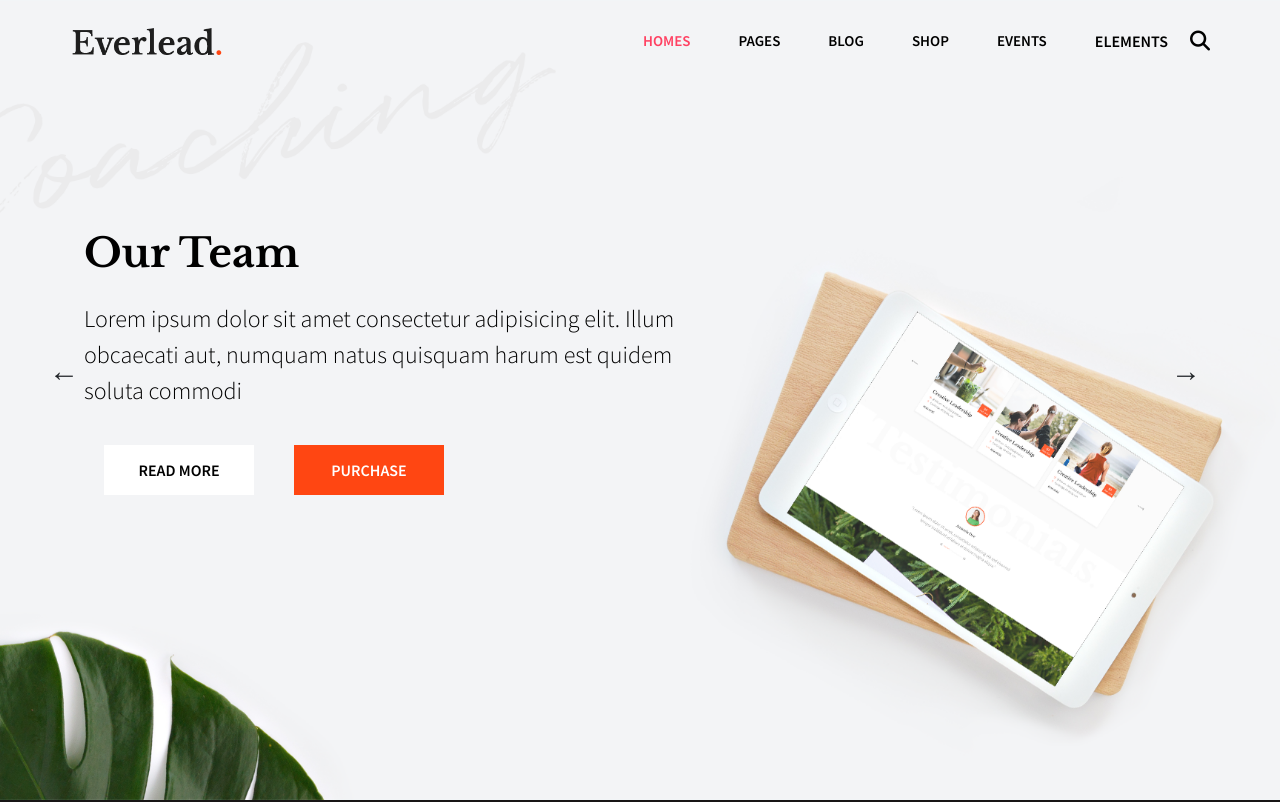
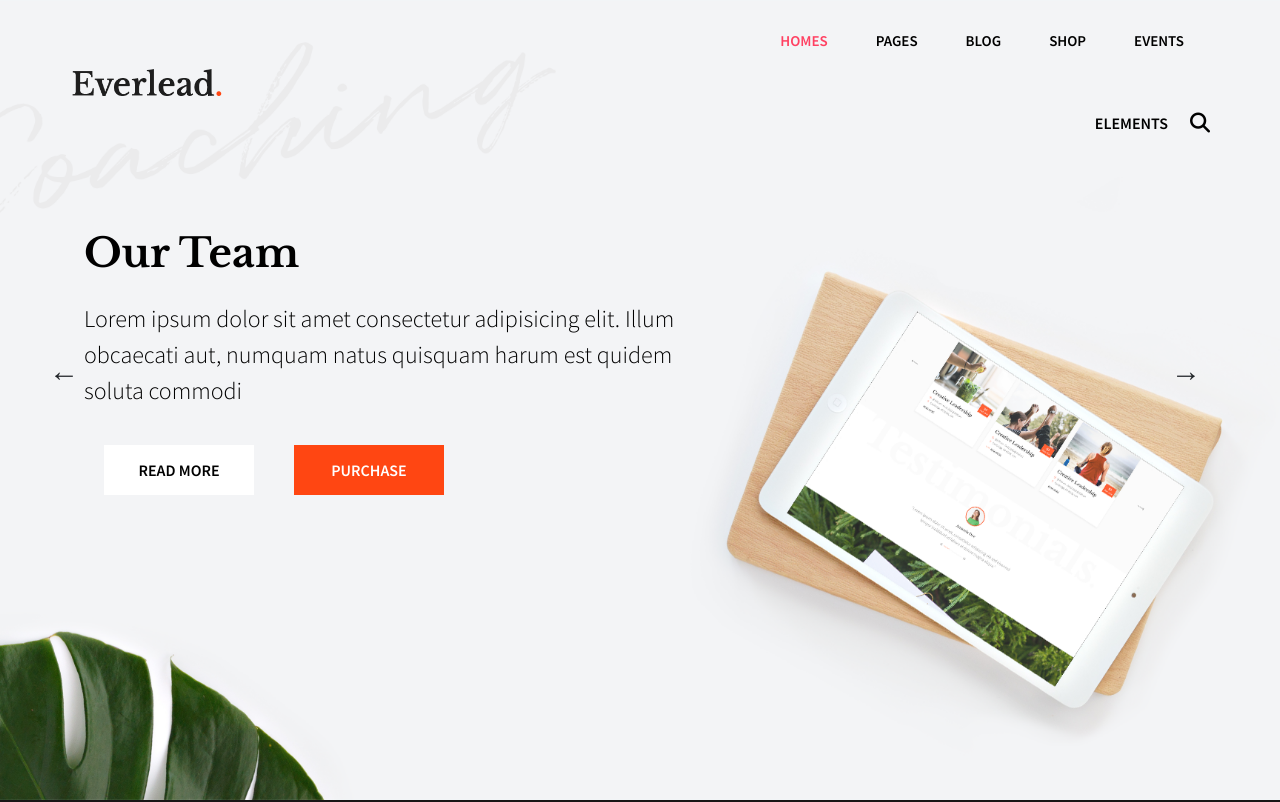
Before and after one commit to sophiamziou/proj-html-vuejs, a Vue app: page / in a window 1280 px wide. Shown: the top 802 px of the page. Built offline with nearby package versions, Linux system fonts and the light colour scheme.

Commit message:
header change done

```diff
--- a/src/components/AppHeader.vue
+++ b/src/components/AppHeader.vue
@@ -8,6 +8,7 @@ export default {
   },
   data() {
     return {
+      togglesearch: false,
       menuItems: [
         {
           label: "HOMES",
@@ -122,14 +123,18 @@ export default {
     };
   },
   methods: {
-    changeHeader() {
-      this.AppSearch.style.display = "none";
+    changetoggle() {
+      this.togglesearch = !this.togglesearch;
     },
   },
 };
 </script>
 <template lang="">
-  <header class="container-fluid">
+  <header class="w-100">
+    <div
+      class="container-fluid"
+      v-bind:class="!togglesearch ? 'd-block' : 'd-none'"
+    >
       <div class="row mx-5 h-100">
         <div class="col">
           <div class="navbar p-0 h-100">
@@ -138,16 +143,56 @@ export default {
                 <img src="/img/logo-img-01.png" alt="" class="logo" />
               </a>
             </div>
-          <AppNavbar :menuItems="menuItems" :Elements="Elements"></AppNavbar>
+          </div>
+        </div>
+        <div class="col">
+          <AppNavbar
+            :menuItems="menuItems"
+            :Elements="Elements"
+            @change="changetoggle"
+          ></AppNavbar>
+        </div>
+      </div>
+    </div>
+    <!-- searchbar -->
+    <div
+      class="container-fluid search_bar"
+      v-bind:class="!togglesearch ? 'd-none' : 'd-block'"
+    >
+      <div class="row h-100">
+        <div class="col">
+          <div
+            class="h-100 d-flex align-items-center justify-content-between p-4"
+          >
+            <input
+              type="search"
+              class="form-control"
+              placeholder="Search..."
+              aria-label="Search"
+            />
+            <div @click="changetoggle()">
+              <i class="fa-solid fa-xmark fs-5 mx-2"></i>
+            </div>
+          </div>
         </div>
       </div>
     </div>
   </header>
-  <!-- <AppSearch></AppSearch> -->
 </template>
 <style lang="scss">
 header {
-  position: fixed;
+  position: absolute;
   z-index: 3;
 }
+.search_bar {
+  height: 100px;
+  background: white;
+  input {
+    border: none;
+  }
+  i:hover {
+    cursor: pointer;
+    color: #ff4612;
+  }
+}
 </style>
--- a/src/components/AppNavbar.vue
+++ b/src/components/AppNavbar.vue
@@ -12,7 +12,7 @@ export default {
 
 <template lang="">
   <nav class="h-100">
-    <ul class="nav nav-pills h-100">
+    <ul class="nav nav-pills justify-content-end h-100">
       <li
         v-for="(item, index) in menuItems"
         :key="index"
@@ -64,7 +64,7 @@ export default {
         </div>
       </li>
       <li class="nav-item mx-2">
-        <div class="menuitem h-100 position-relative">
+        <div class="menuitem h-100 position-relative" @click="$emit('change')">
           <i
             class="fa-solid fa-magnifying-glass position-absolute top-50 start-50 translate-middle fs-5"
           ></i>
--- a/src/components/AppSearch.vue
+++ b/src/components/AppSearch.vue
@@ -14,7 +14,9 @@ export default {};
             placeholder="Search..."
             aria-label="Search"
           />
-          <i class="fa-solid fa-xmark fs-5 mx-2"></i>
+          <div>
+            <i class="fa-solid fa-xmark fs-5 mx-2"></i>
+          </div>
         </div>
       </div>
     </div>
```
Lines whose indentation alone changed are shown as unchanged.
